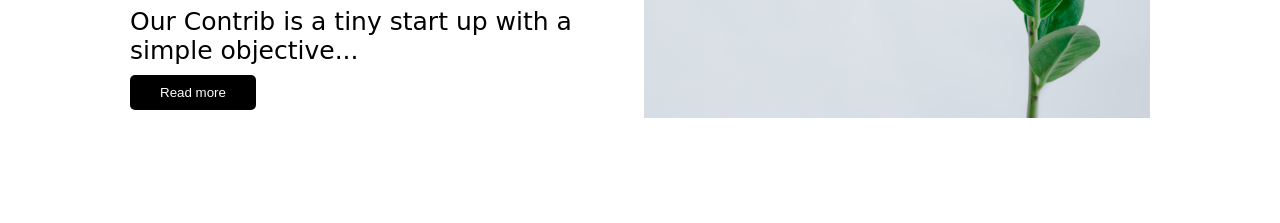
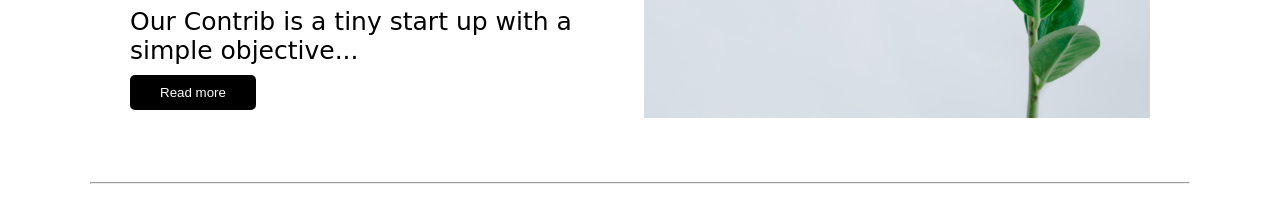
Before and after one commit to abu-git/contrib-new, a plain HTML site: page index.html in a window 1280 px wide. Shown: the part 309-532 px from the top of the page. Drawn offline with Linux system fonts and the light colour scheme; a web font is replaced by a local one.

Commit message:
moving on to blog list section

```diff
--- a/css/style.css
+++ b/css/style.css
@@ -157,6 +157,10 @@ img{
 }
 
 
+.breaker{
+    padding: 60px 0;
+}
+
 /* Tablets and under */
 @media(max-width: 768px){
     .grid,
--- a/index.html
+++ b/index.html
@@ -47,8 +47,13 @@
             <button class="btn">Read more</button>
         </div>
         <div class="showcase-img"><img src="images/plant-hz.jpg" alt=""></div>
+    </section>
 
+    <div class="container breaker">
+        <hr>
+    </div>
 
+    <section class="container blog">
 
     </section>
 
```
